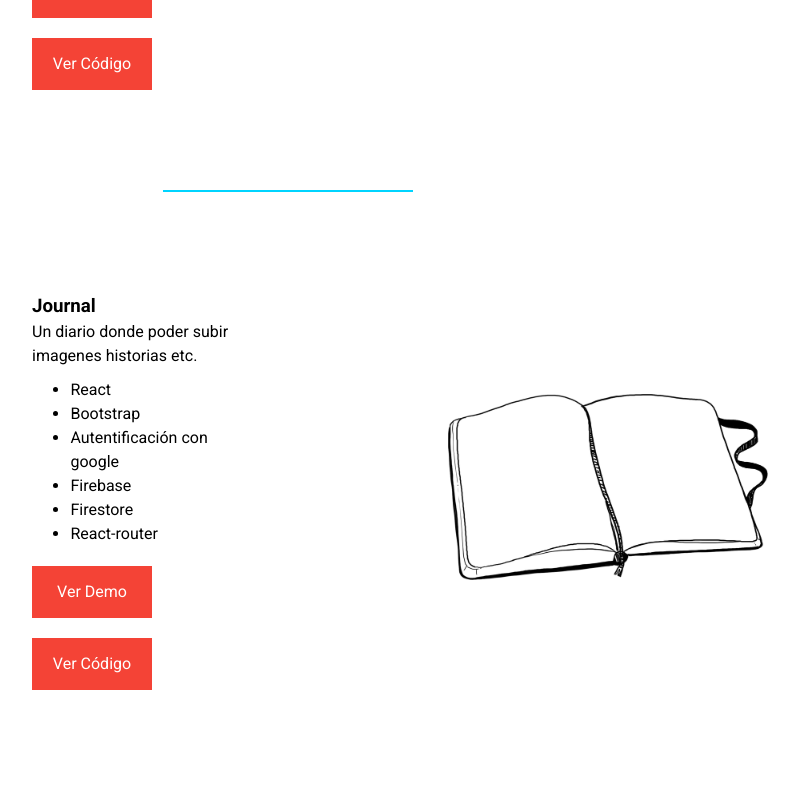
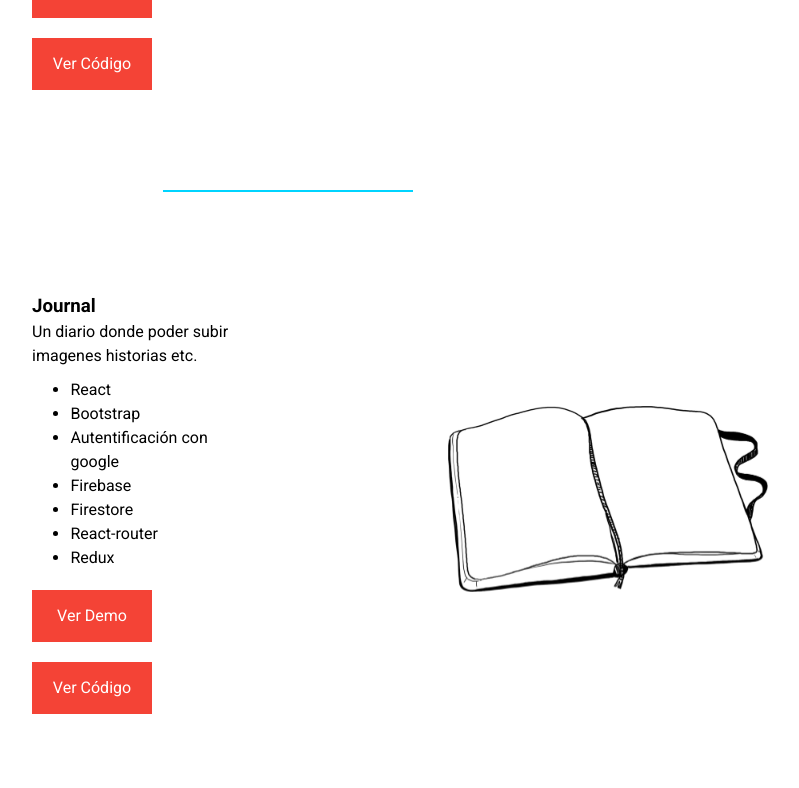
Before and after one commit to luis5944/luisportfolio, a React (Create React App) app: page / in a window 1280 px wide. Shown: the part 3040-3828 px from the top of the page, without its empty margins (352-1151 px from the left). Built offline with nearby package versions, Linux system fonts and the light colour scheme.

Commit message:
type of project

```diff
--- a/src/components/Project/Project.js
+++ b/src/components/Project/Project.js
@@ -1,5 +1,6 @@
 import React from "react";
 import "./Project.css";
+import Roll from "react-reveal/Roll";
 
 export const Project = ({ project }) => {
   return (
@@ -36,10 +37,12 @@ export const Project = ({ project }) => {
           )}
         </div>
         <div className="project-img">
-          <img
-            src={require(`../../images/${project.img}`)}
-            alt={project.name}
-          />
+          <Roll>
+            <img
+              src={require(`../../images/${project.img}`)}
+              alt={project.name}
+            />
+          </Roll>
         </div>
       </div>
       <hr />
--- a/src/components/Projects/ProjectsData.js
+++ b/src/components/Projects/ProjectsData.js
@@ -47,7 +47,24 @@ export const ProjectsData = [
       "Firebase",
       "Firestore",
       "React-router",
+      "Redux",
     ],
     type: "React",
   },
+
+  {
+    name: "Car Workshop",
+    info: "Aplicación con hibernate de un taller de coches.",
+    urlCode: "https://github.com/luis5944/carworkshop",
+    urlDemo:"",
+    img: "taller.png",
+    technologies: [
+      "CRUD Operations",
+      "Saving Collections",
+      "Cascade Delete",
+      "Restrictions",
+      "Query by Example",
+    ],
+    type: "Java",
+  },
 ];
```
Also changed, not shown: src/images/taller.png (added).
